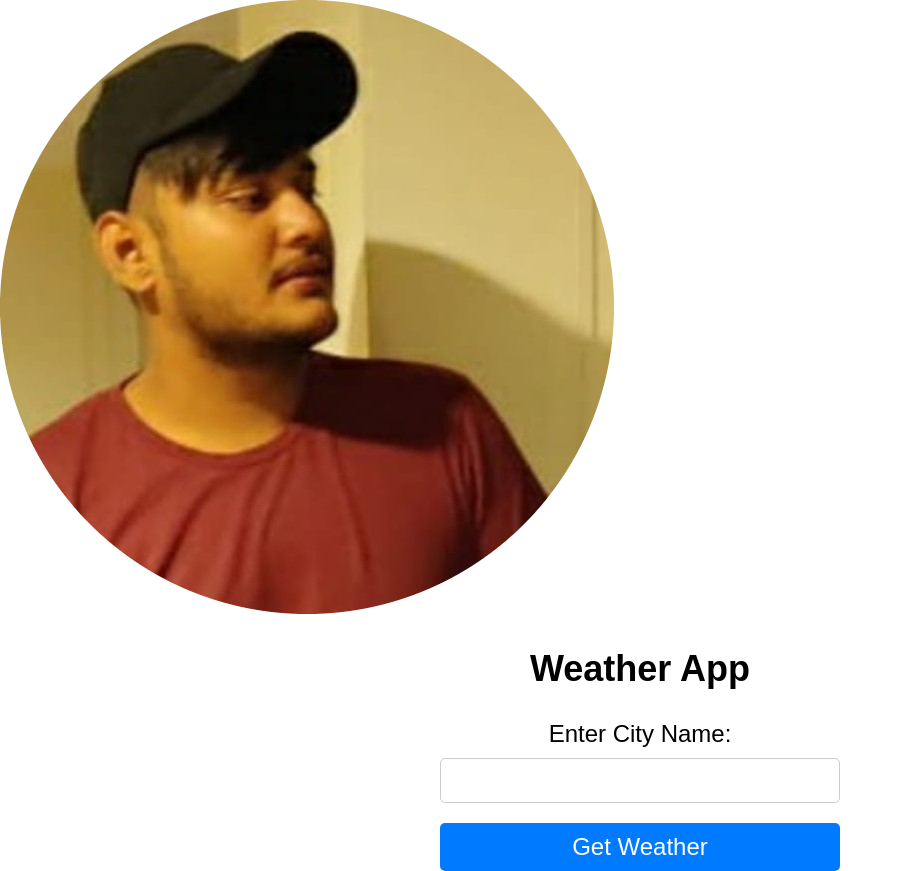
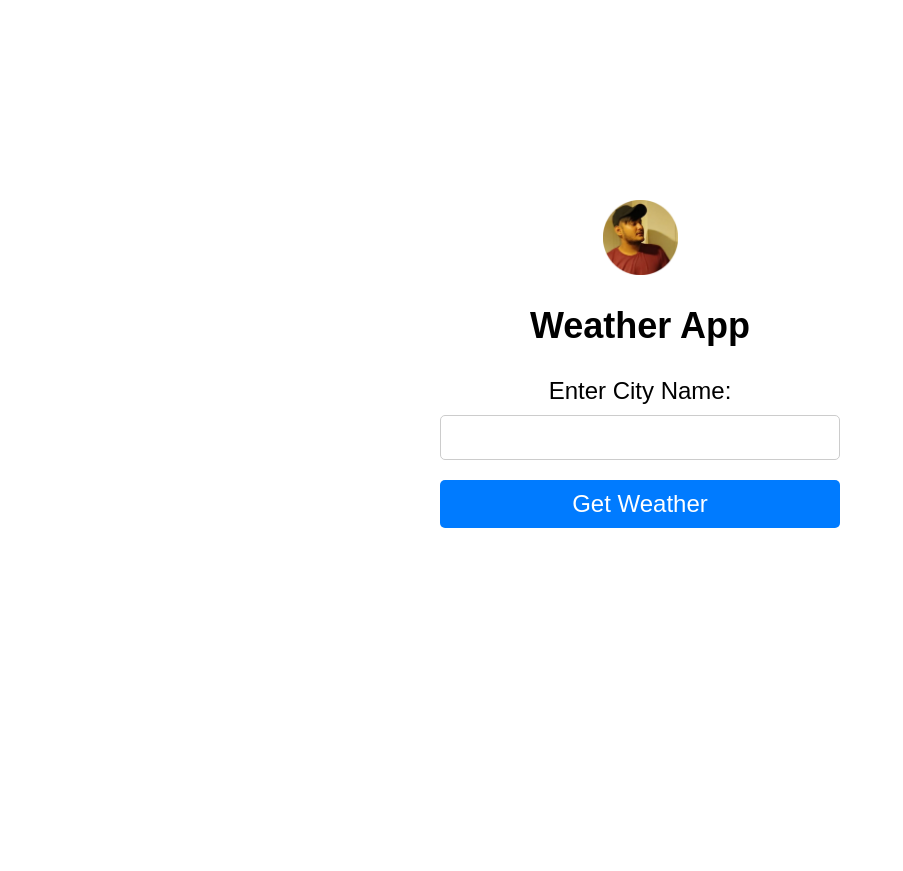
Before and after one commit to vaibhav9133/Weather, a website: page index.html in a window 1280 px wide. Shown: the whole page, without its empty margins (0-903 px from the left). After the commit the page ends 800 px from the top, so only its background shows below. Drawn offline with Linux system fonts and the light colour scheme.

Commit message:
Update style.css

```diff
--- a/public/css/style.css
+++ b/public/css/style.css
@@ -33,6 +33,13 @@ input[type="text"] {
     margin-bottom: 20px;
     box-sizing: border-box;
 }
+.logo {
+    display: flex;
+    margin: auto;
+    width: 75px;
+    height: 75px;
+    margin-top: 200px;
+}
 
 button[type="submit"] {
     font-size: 24px;
```
